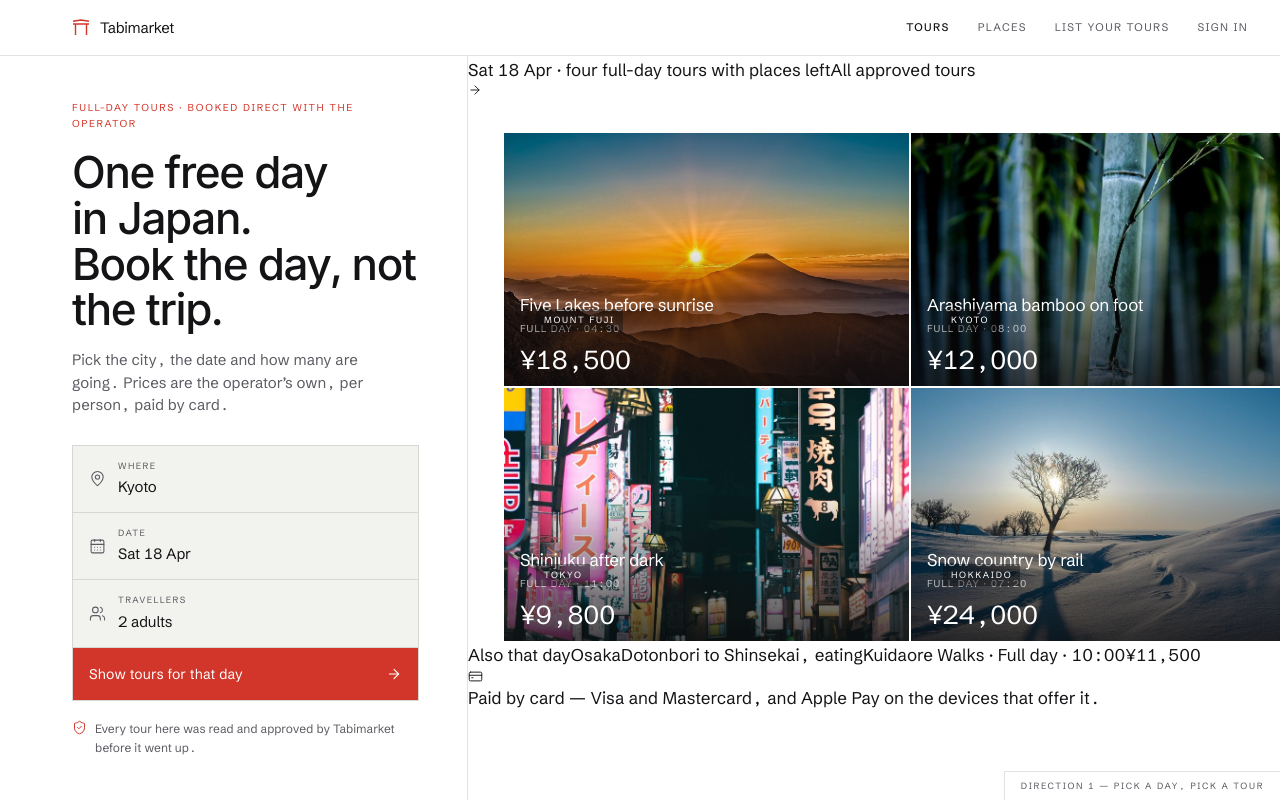
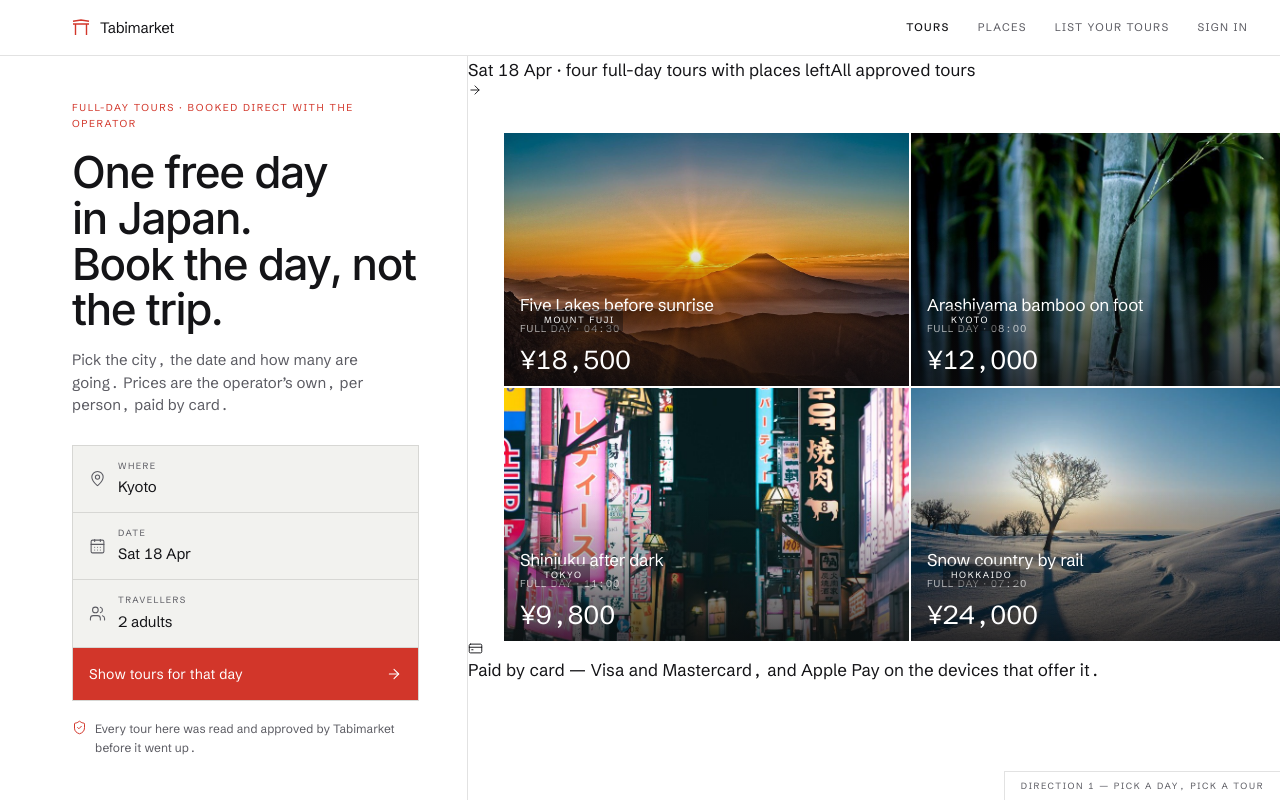
Before and after one commit to ThanhNV121097/project-c2e57d14, a React (Vite) app in the folder code/frontend/: page /directions-1 in a window 1280 px wide. Built offline with nearby package versions, Linux system fonts and the light colour scheme.

Commit message:
chore: edit code/frontend/src/pages/Directions1.tsx

```diff
--- a/code/frontend/src/pages/Directions1.tsx
+++ b/code/frontend/src/pages/Directions1.tsx
@@ -98,16 +98,6 @@ export default function Directions1() {
             ))}
           </div>
 
-          {also && (
-            <div className="d1__also">
-              <span className="d1__alsolab">Also that day</span>
-              <span className="d1__alsoplace">{also.place}</span>
-              <span className="d1__alsoname">{also.name}</span>
-              <span className="d1__alsoop">{also.operator} · {also.hours}</span>
-              <span className="d1__alsoprice">{yen(also.price)}</span>
-            </div>
-          )}
-
           <p className="d1__paid">
             <CreditCard size={15} strokeWidth={1.5} />
             Paid by card — Visa and Mastercard, and Apple Pay on the devices that offer it.
```
